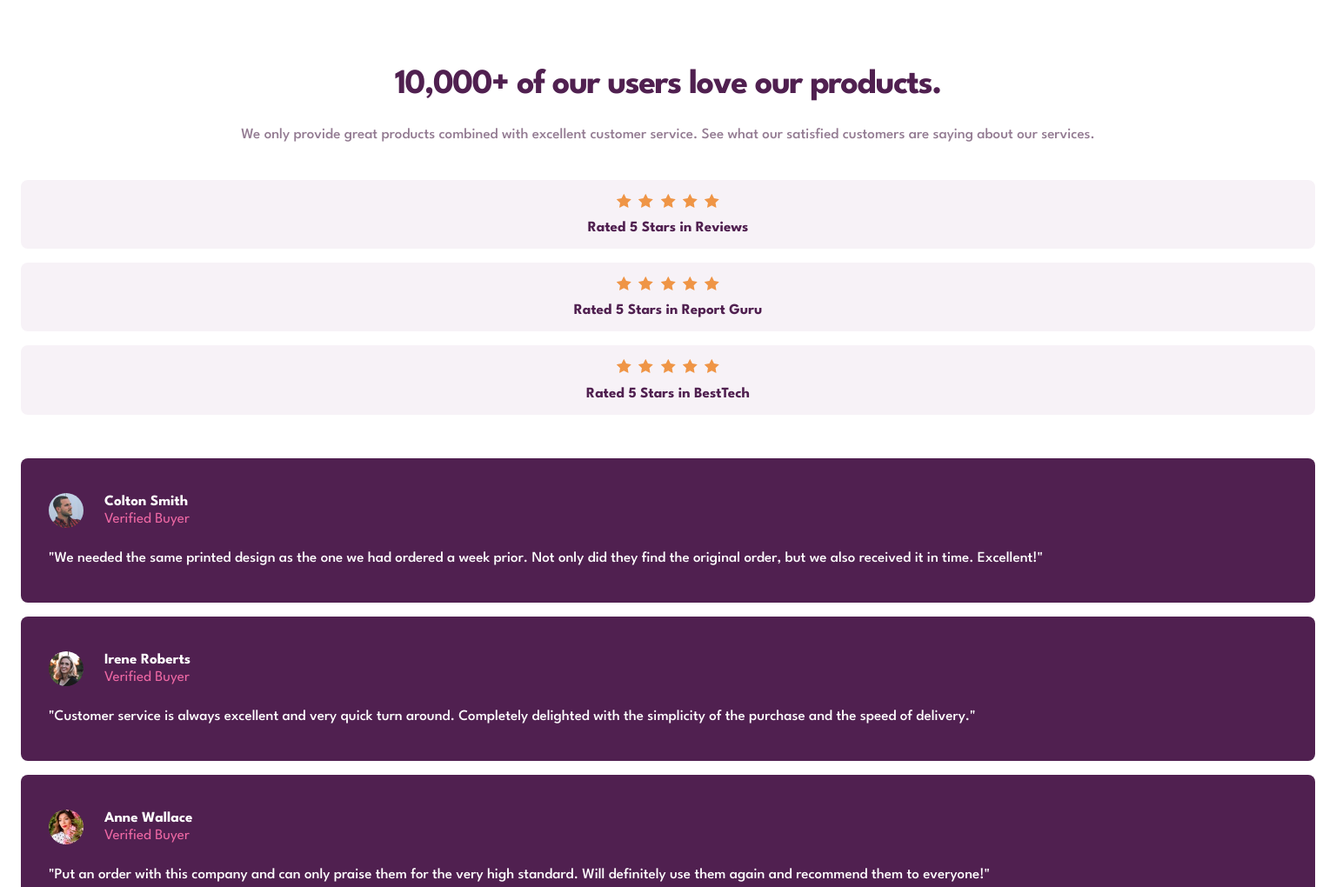
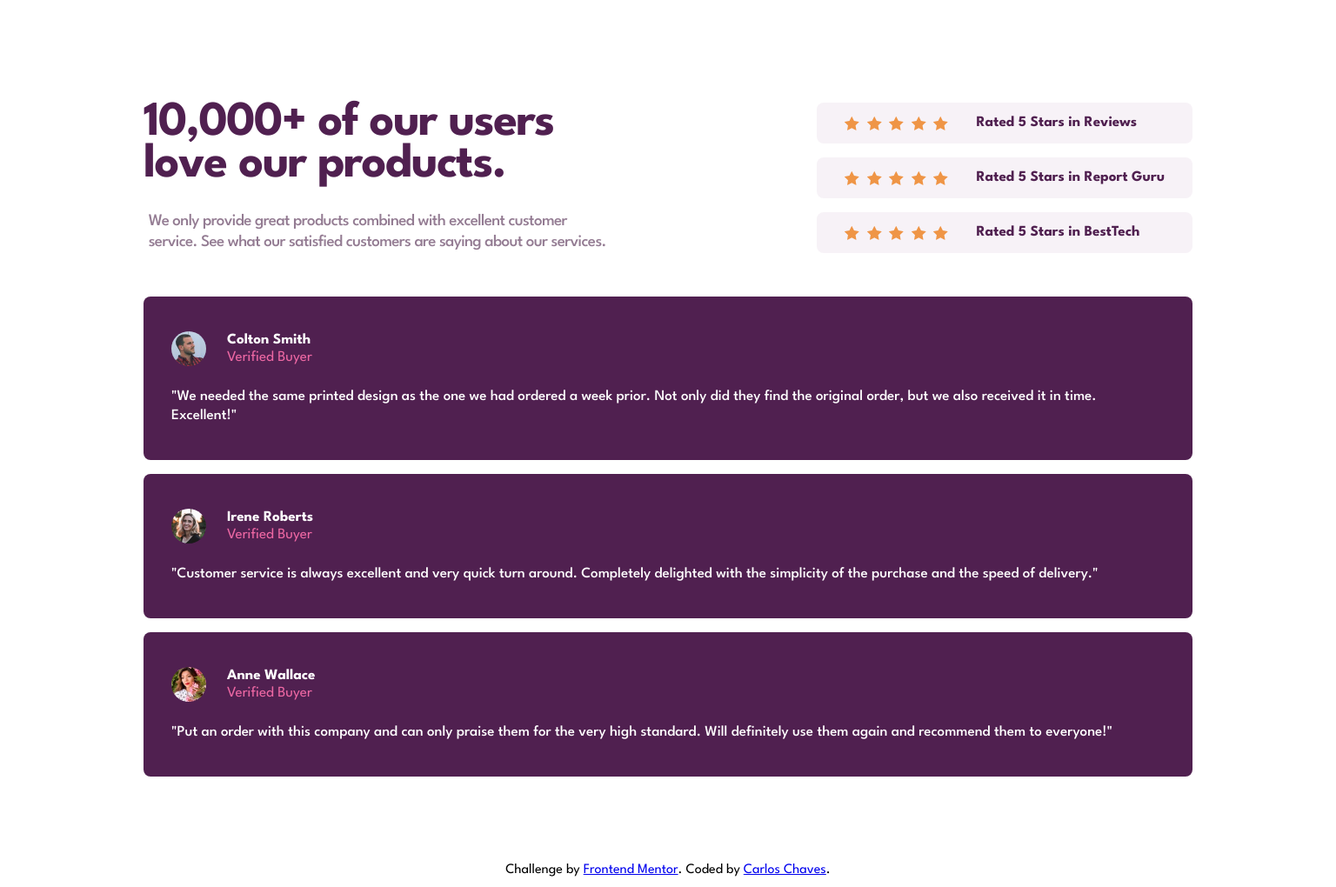
Before and after one commit to sircarloschaves/social-proof-section, a plain HTML site: page index.html in a window 1536 px wide. Shown: the top 1020 px of the page at 87% size. Drawn offline with Linux system fonts and the light colour scheme.

Commit message:
layout updates

```diff
--- a/index.html
+++ b/index.html
@@ -11,19 +11,18 @@
 </head>
 
 <body>
+
   <section class="social-proof">
 
+    <div class="first-wrapper">
       <header class="section-header">
         <h1 class="header-title">10,000+ of our users love our products.</h1>
-
         <p class="header-text">
           We only provide great products combined with excellent customer service.
           See what our satisfied customers are saying about our services.
         </p>
       </header>
-
       <section class="rating-stars-wrapper">
-
         <div class="rating-stars">
           <div class="stars">
             <img src="images/icon-star.svg" alt="">
@@ -32,10 +31,8 @@
             <img src="images/icon-star.svg" alt="">
             <img src="images/icon-star.svg" alt="">
           </div>
-
           <p class="rating-stars-text">Rated 5 Stars in Reviews</p>
         </div>
-
         <div class="rating-stars">
           <div class="stars">
             <img src="images/icon-star.svg" alt="">
@@ -44,10 +41,8 @@
             <img src="images/icon-star.svg" alt="">
             <img src="images/icon-star.svg" alt="">
           </div>
-
           <p class="rating-stars-text">Rated 5 Stars in Report Guru</p>
         </div>
-
         <div class="rating-stars">
           <div class="stars">
             <img src="images/icon-star.svg" alt="">
@@ -56,10 +51,10 @@
             <img src="images/icon-star.svg" alt="">
             <img src="images/icon-star.svg" alt="">
           </div>
-
           <p class="rating-stars-text">Rated 5 Stars in BestTech</p>
         </div>
       </section>
+    </div>
 
     <section class="testimonial-cards">
 
@@ -117,11 +112,11 @@
 
   </section>
 
-  <div class="attribution">
+  <footer class="attribution">
     Challenge by
     <a href="https://www.frontendmentor.io?ref=challenge" target="_blank">Frontend Mentor</a>. Coded by <a
       target="_blank" href="https://github.com/sircarloschaves">Carlos Chaves</a>.
-  </div>
+  </footer>
 </body>
 
 </html>
--- a/style.css
+++ b/style.css
@@ -51,9 +51,6 @@ svg {
 body {
   font-family: var(--ff-body);
   background-color: var(--clr-ne-white);
-}
-
-.social-proof {
   padding-inline: 1.5rem;
 }
 
@@ -71,13 +68,14 @@ body {
 }
 
 .header-text {
-  font-size: var(--fs-body);
+  font-size: 1.1875rem;
   font-weight: var(--fw-500);
   color: var(--clr-ne-dark_gr_magenta);
   line-height: 1.5rem;
+  letter-spacing: -0.039375rem;
   text-align: center;
   margin-block-start: 1.8125rem;
-  padding-inline: .35em;
+  padding-inline: 0.3em;
 }
 
 .rating-stars-wrapper {
@@ -91,6 +89,7 @@ body {
   display: flex;
   flex-direction: column;
   align-items: center;
+  text-align: center;
   background-color: var(--clr-ne-light_gr);
   border-radius: 0.5rem;
   padding-block: 1rem;
@@ -159,3 +158,57 @@ body {
   line-height: 1.375rem;
   margin-block-start: 1.5rem;
 }
+
+.attribution {
+  text-align: center;
+}
+
+@media screen and (min-width: 1439px) {
+
+  body {
+    padding-inline: 10.3125rem;
+  }
+
+  .first-wrapper {
+    display: grid;
+    grid-template-columns: 1fr max-content;
+    gap: 9.875rem;
+    margin-block-start: 7.375rem;
+  }
+
+  .section-header {
+    margin-block-start: 0;
+    padding-inline-end: 4rem;
+  }
+
+  .header-title {
+    --fs-hd-title: 3.5rem;
+
+    font-size: var(--fs-hd-title);
+    text-align: left;
+    line-height: 3rem;
+  }
+
+  .header-text {
+    text-align: left;
+  }
+
+  .rating-stars-wrapper {
+    margin-block-start: 0;
+  }
+
+  .rating-stars {
+    flex-direction: row;
+    align-items: center;
+    padding-block: 0;
+    padding-inline: 2rem;
+    gap: 2.03125rem;
+    line-height: 1;
+
+  }
+
+  .rating-stars-text {
+    margin-block-start: 0;
+  }
+
+}
```
Lines whose indentation alone changed are shown as unchanged.
